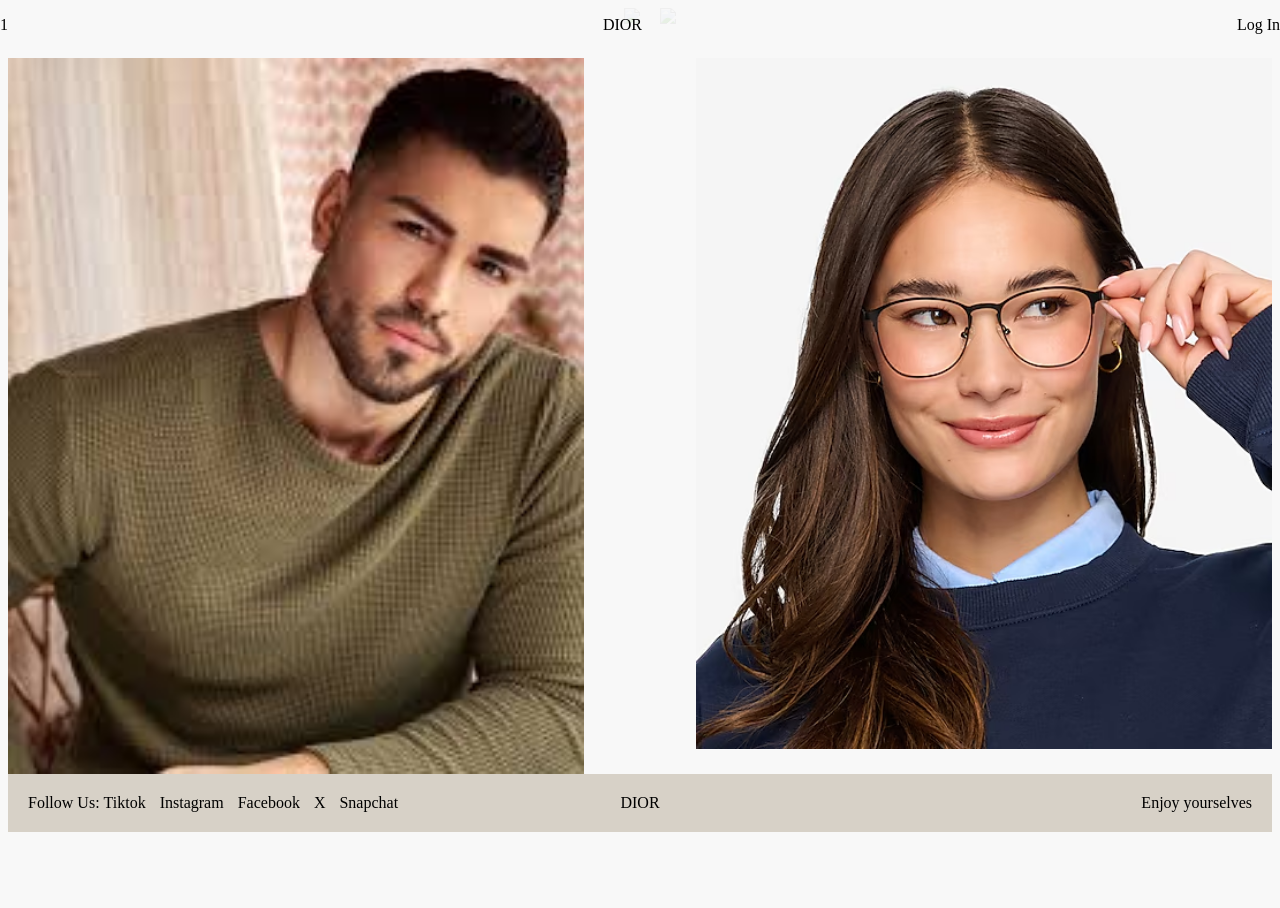
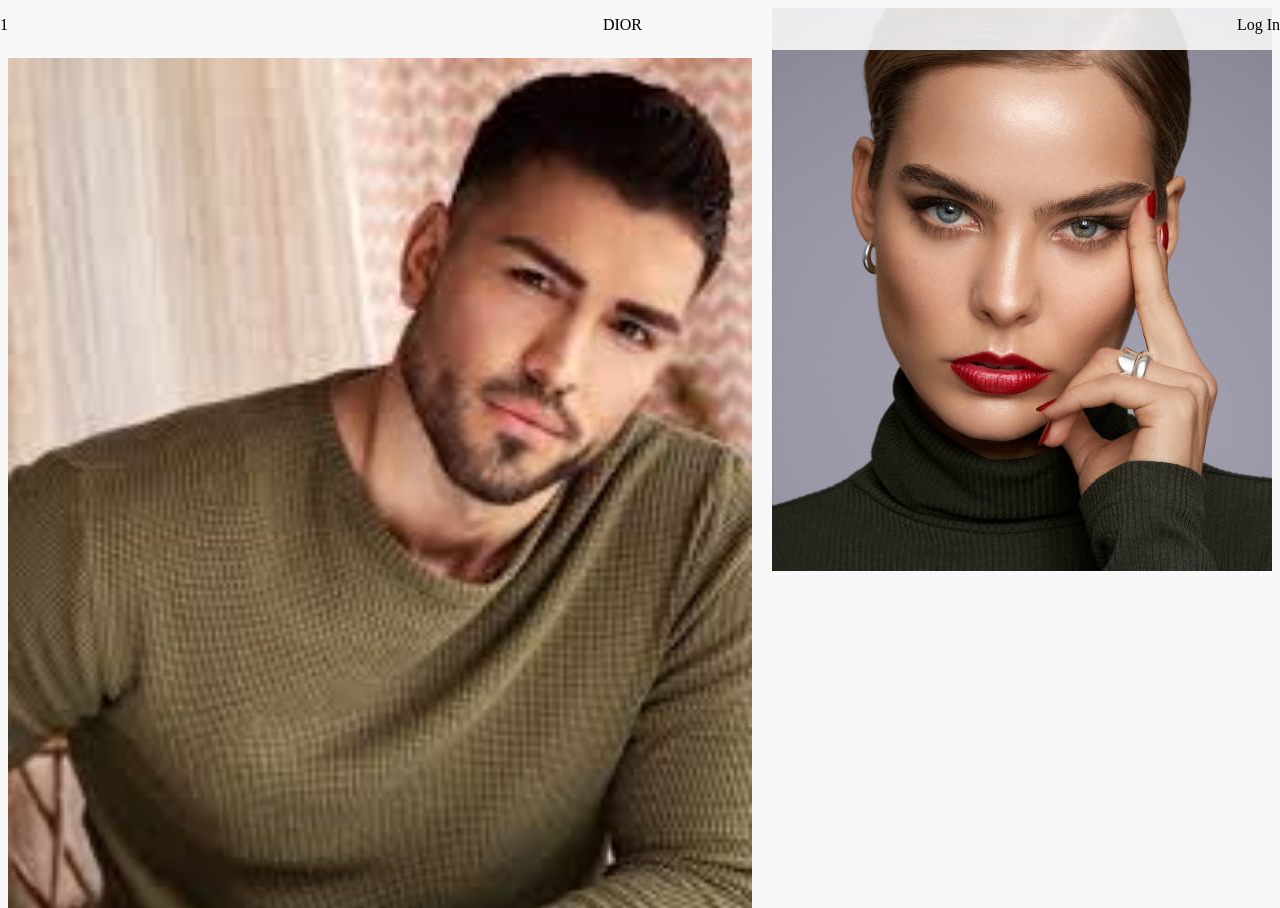
Before and after one commit to Benjamin12123/Projekti_Grupor, a plain HTML site: page index.html in a window 1280 px wide. Shown: the top 908 px of the page. Before the commit the page ends 840 px from the top, so only its background shows below. Drawn offline with Linux system fonts and the light colour scheme.

Commit message:
Ndryshime

```diff
--- a/css/style.css
+++ b/css/style.css
@@ -41,7 +41,7 @@ a{
 
 footer {
   display: flex;
-  flex-wrap: wrap; /* allows wrapping on small screens */
+  flex-wrap: wrap;
   justify-content: space-between;
   align-items: center;
   gap: 20px;
@@ -50,7 +50,7 @@ footer {
 }
 
 footer > div {
-  flex: 1 1 30%; /* allow flexibility */
+  flex: 1 1 30%;
   min-width: 200px;
 }
 
@@ -63,21 +63,20 @@ footer a {
 
 .Images{
   display: flex;
-  flex-wrap: wrap; /* allows images to wrap on smaller screens */
+  flex-wrap: wrap;
   gap: 20px;
-  justify-content: center; /* optional: center items */
+  justify-content: center;
 }
 
 .Images a {
-  flex: 1 1 30%; /* grow, shrink, basis */
-/* prevents them from getting too small */
+  flex: 1 1 30%;
 margin-top: 50px;
 }
 
 .Images img {
-  width: 100%;      /* fills the link's width */
-  height: auto;     /* keeps aspect ratio */
-  display: block;   /* removes unwanted spacing below images */
+  width: 100%;
+  height: auto;
+  display: block;
 
 }
 
--- a/index.html
+++ b/index.html
@@ -19,18 +19,24 @@
 
      <a href="Men.html"><img class="img" src="Foto/image2s.jpg" alt="" ></a>
 
-     <div class="slide"><a href="Women.html"><img class="img" src="Foto/XRAY-MODELS-ALBA-ROMAN-PORTRAIT-800x1000.jpg" alt="" ></a></div>
+
+     <div class="slideWrapper" >
+
+    <div class="slide">
+      <a href="Women.html"><img class="img" src="Foto/XRAY-MODELS-ALBA-ROMAN-PORTRAIT-800x1000.jpg" alt=""class="img" ></a>
+    </div>
 
 		<div class="slide">
-			<img src="Foto/" style="width: 100%;" />
+			<a href="Women.html"></a><img src="Foto/12e.jpg" width="100%"  /></a>
 		</div>
 
 
 		<div class="slide">
-			<img src="img/pic3.jpg" style="width: 100%;" />
-		</div>
+		 <a href="Women.html"></a>	<img src="Foto/13e.jpg" width="100%" /></a>
+		</div></div>
 
-     <a href="Accesories.html"><img class="img" src="Foto/mt6507_w0.avif" alt="" ></a>
+
+     <a href="Accesories.html"><img width="100%"  src="Foto/mt6507_w0.avif" alt=""  ></a>
     </div>
   </main>
 
@@ -49,6 +55,6 @@
   </footer>
 
 
-  <script src="main.js"></script>
+  <script src="js/main.js"></script>
 </body>
 </html>
```
Also changed, not shown: Foto/12e.jpg (added), Foto/13e.jpg (added), Foto/14e.jpg (added).
